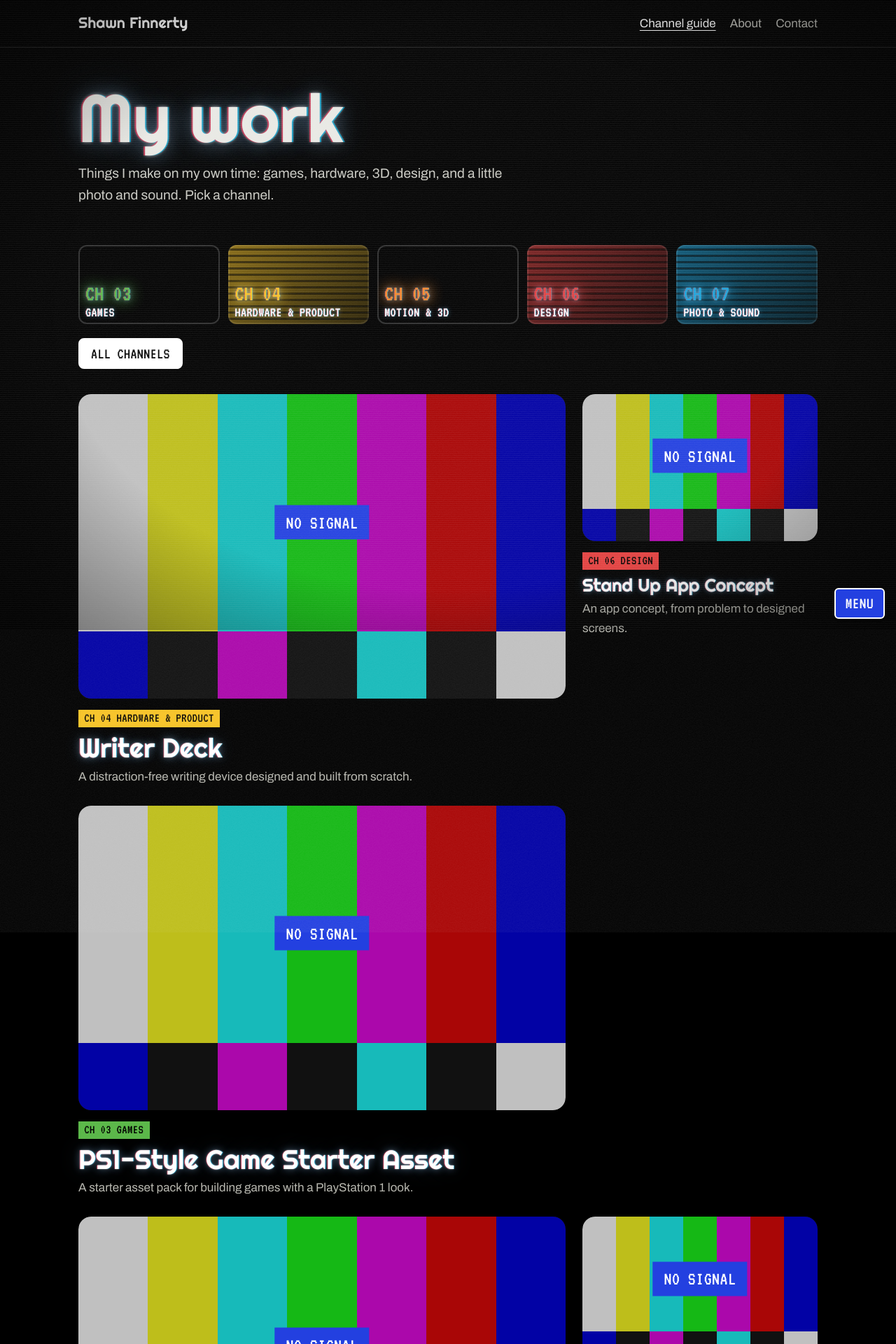
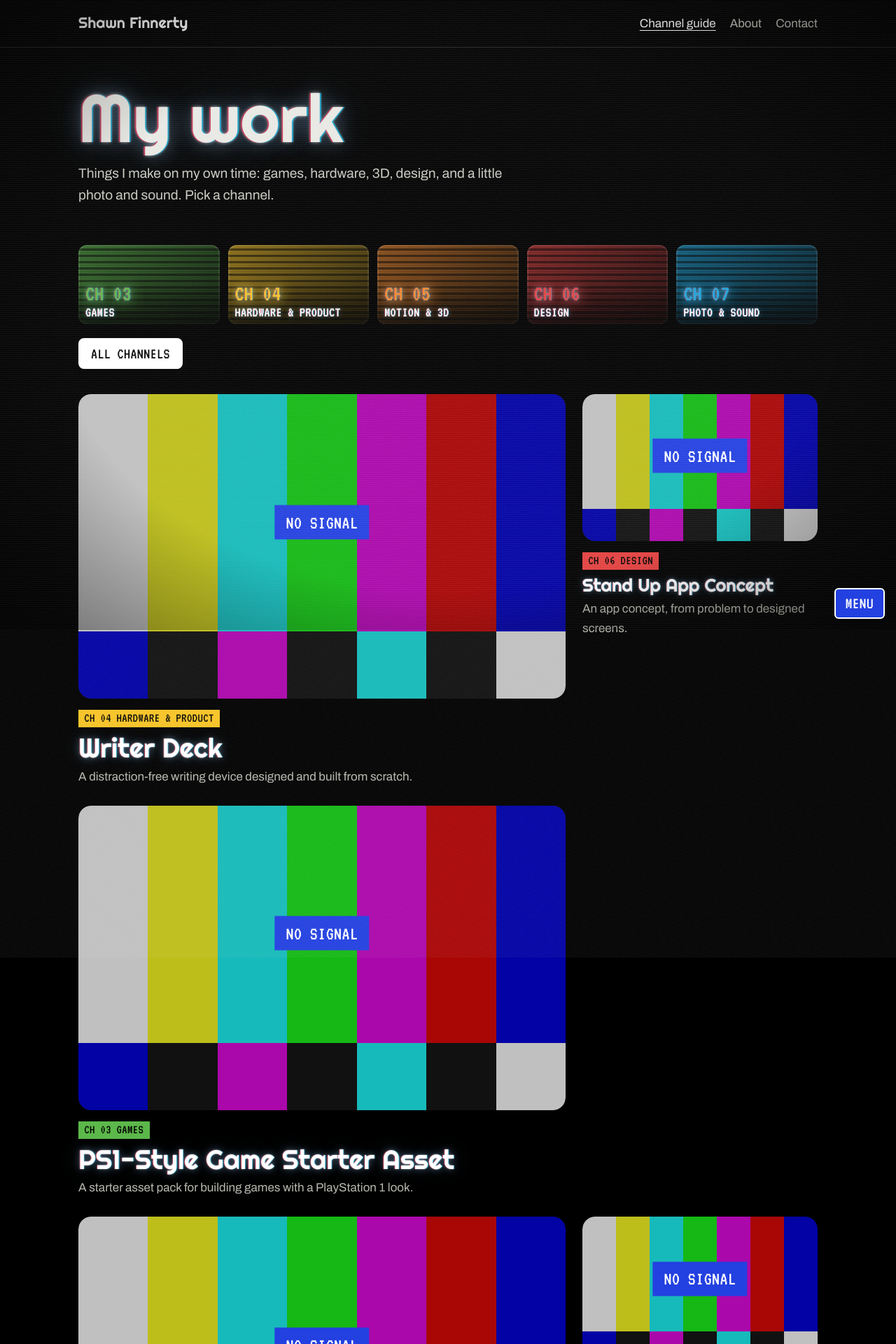
Before and after one commit to ItsNotShawn/shawnfinnerty.work, a Jekyll site: the page built from portfolio/index.html, in a window 1280 px wide. Shown: the top 1920 px of the page at 70% size. Built offline with Jekyll 4.4.1, drawn with Linux system fonts in a browser that asks for light colours; grey boxes are pictures that could not be loaded.

Commit message:
Channel wall layout, label scrim, remove test video, README for idents and fonts
Co-Authored-By: Claude Opus 5.5 <noreply@anthropic.com>
Claude-Session: https://claude.ai/code/session_01PoU4aPMQCwMMpbXj2zQyDj

```diff
--- a/_data/channels.yml
+++ b/_data/channels.yml
@@ -10,7 +10,7 @@
   number: "03"
   name: Games
   color: "#5cb84a"
-  ident: /idents/test.mp4   # TEMP TEST
+  # ident: /idents/games.mp4
 - id: hardware
   number: "04"
   name: Hardware & Product
@@ -20,8 +20,8 @@
   number: "05"
   name: Motion & 3D
   color: "#f4892b"
-  ident: /idents/test.mp4   # TEMP TEST
-  ident_mode: scroll
+  # ident: /idents/motion.mp4
+  # ident_mode: scroll
 - id: design
   number: "06"
   name: Design
--- a/assets/css/site.css
+++ b/assets/css/site.css
@@ -432,8 +432,12 @@ html.no-scan .theme-screen::after { display: none; }
     linear-gradient(135deg, var(--ch), color-mix(in srgb, var(--ch) 35%, #000));
   opacity: .55;
 }
+.ident::after { /* scrim so labels stay readable over any animation */
+  content: ""; position: absolute; inset: 45% 0 0 0; pointer-events: none;
+  background: linear-gradient(to top, rgba(0,0,0,.75), transparent);
+}
 .ident__label {
-  position: absolute; left: 10px; bottom: 6px; right: 10px; color: #fff; font-size: 1.25rem; line-height: 1.1; text-transform: uppercase;
+  z-index: 1; position: absolute; left: 10px; bottom: 6px; right: 10px; color: #fff; font-size: 1.25rem; line-height: 1.1; text-transform: uppercase;
 }
 .ident__num { display: block; color: var(--ch); font-size: 1.6em; line-height: 1; filter: var(--fx-media-glow); }
 .ident--band { aspect-ratio: auto; height: clamp(140px, 22vw, 240px); border-radius: var(--radius-screen); }
@@ -445,6 +449,8 @@ html.no-scan .theme-screen::after { display: none; }
   display: grid; grid-auto-flow: column; grid-auto-columns: minmax(180px, 1fr); gap: 12px;
   overflow-x: auto; scroll-snap-type: x mandatory; padding: 4px 4px 10px; margin: 0 -4px;
 }
+@media (min-width: 1000px) { .guide__tiles { grid-auto-flow: row; grid-template-columns: repeat(5, 1fr); overflow: visible; } }
+.guide__tiles { scrollbar-width: thin; scrollbar-color: rgba(255,255,255,.35) transparent; }
 .guide__tile { scroll-snap-align: start; padding: 0; border: 0; background: none; cursor: pointer; border-radius: 14px; text-align: left; }
 .guide__tile .ident { box-shadow: inset 0 0 0 2px rgba(255,255,255,.18); transition: box-shadow .15s; }
 .guide__tile:hover .ident { box-shadow: inset 0 0 0 3px var(--ch); }
```
Also changed, not shown: README.md, 1 other file.
